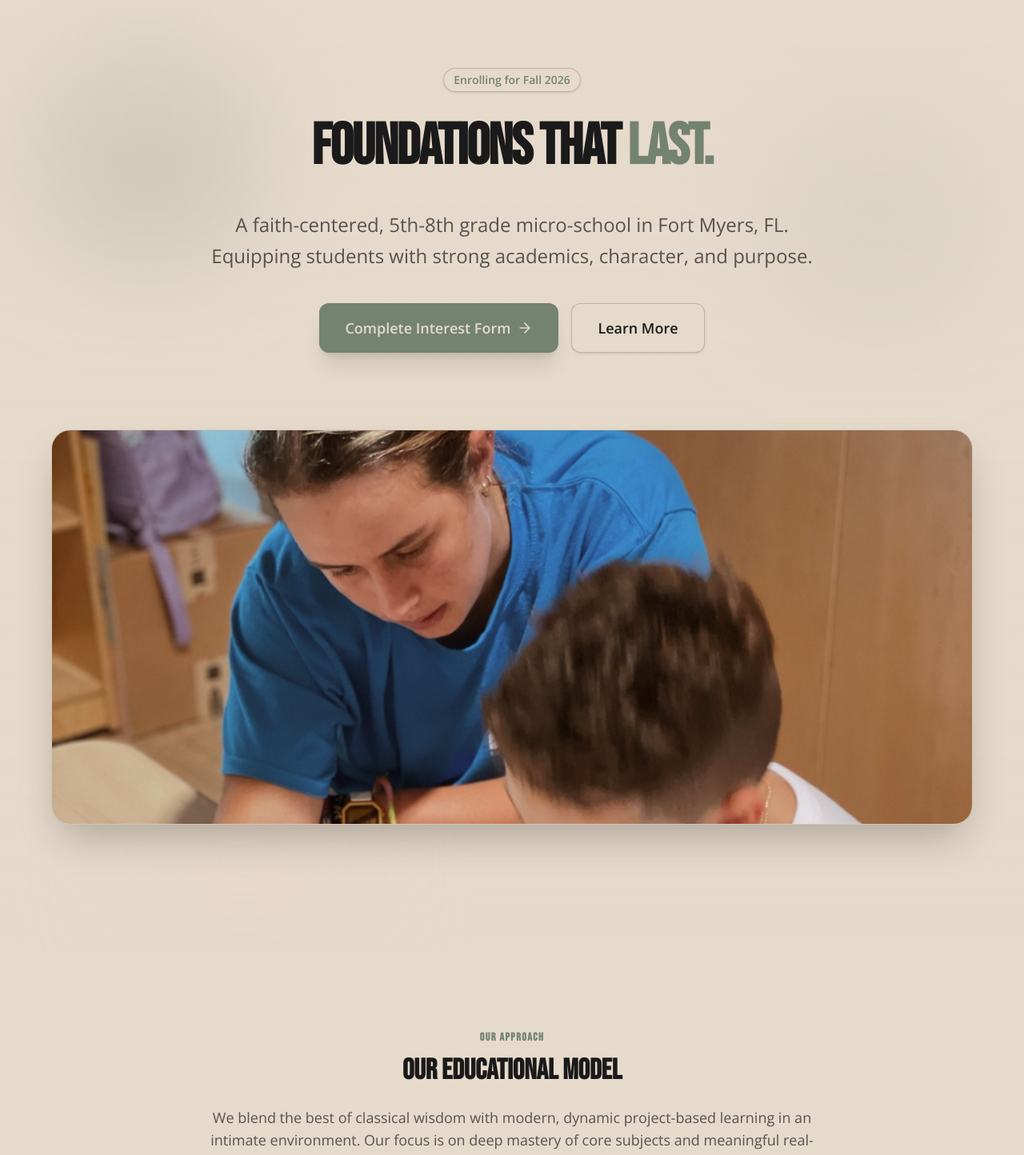
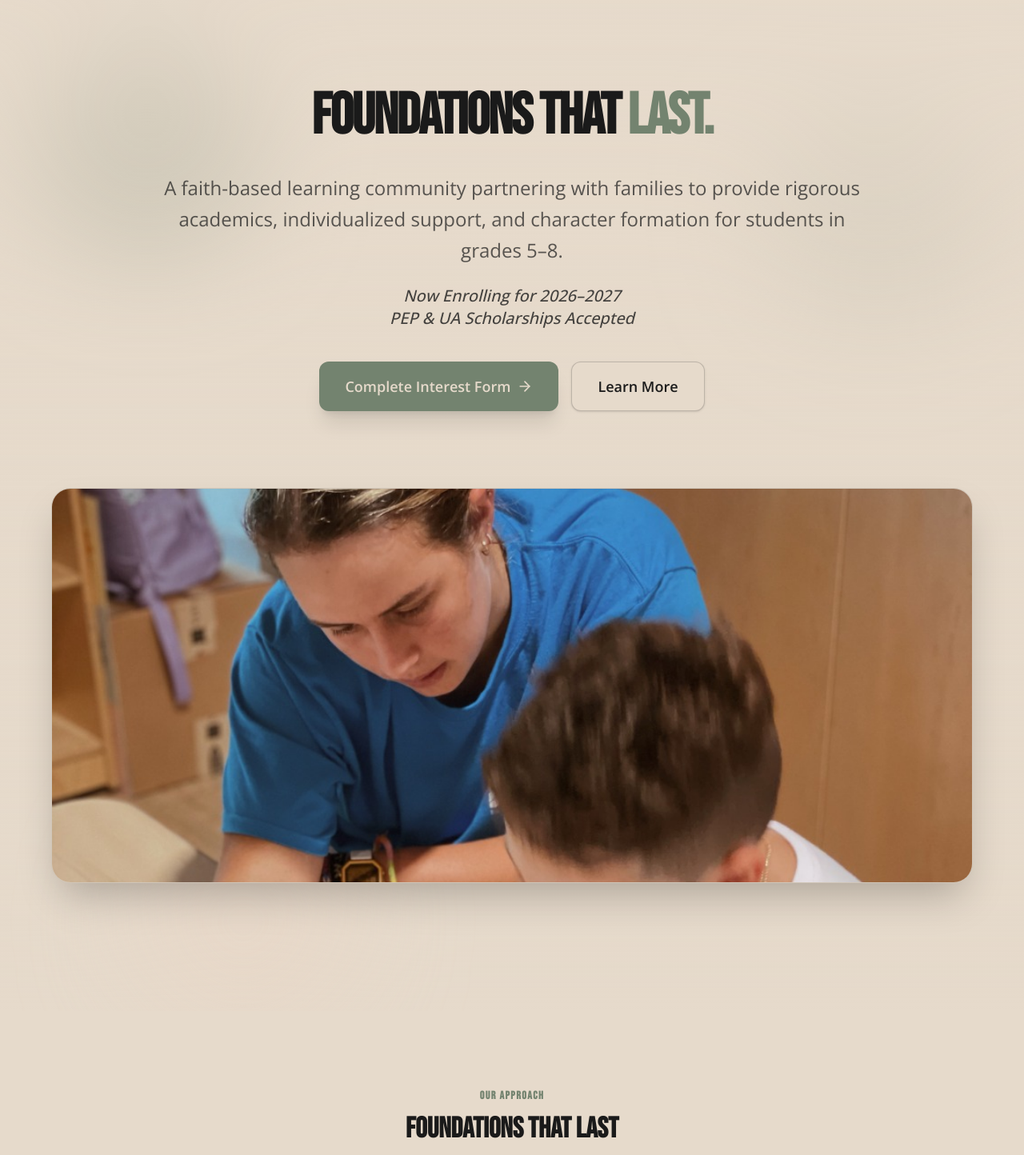
Before and after one commit to CephasInstitute/website, a Next.js app: page / in a window 1280 px wide. Shown: the part 140-1584 px from the top of the page at 80% size. Built offline with nearby package versions, Linux system fonts and the light colour scheme.

Commit message:
change header landing page

```diff
--- a/src/app/page.tsx
+++ b/src/app/page.tsx
@@ -52,15 +52,15 @@ export default function Home() {
 
         <div className="max-w-7xl mx-auto px-4 sm:px-6 lg:px-8 relative z-10">
           <div className="text-center max-w-4xl mx-auto">
-            <span className="inline-block py-1 px-3 rounded-full bg-brand-stone/80 border border-brand-charcoal/20 text-sm font-semibold text-[var(--color-brand-sage)] mb-6 shadow-sm">
-              Enrolling for Fall 2026
-            </span>
-            <h1 className="text-5xl md:text-6xl lg:text-7xl font-extrabold text-brand-charcoal tracking-tight leading-tight mb-8">
+            <h1 className="text-5xl md:text-6xl lg:text-7xl font-extrabold text-brand-charcoal tracking-tight leading-tight mb-6 mt-4">
               Foundations That <span className="text-[var(--color-brand-sage)]">Last.</span>
             </h1>
-            <p className="mt-4 text-xl md:text-2xl text-brand-charcoal/70 mb-10 leading-relaxed font-light">
-              A faith-centered, 5th-8th grade micro-school in Fort Myers, FL. <br className="hidden md:block" />
-              Equipping students with strong academics, character, and purpose.
+            <p className="text-xl md:text-2xl text-brand-charcoal/70 mb-6 leading-relaxed font-light">
+              A faith-based learning community partnering with families to provide rigorous academics, individualized support, and character formation for students in grades 5–8.
+            </p>
+            <p className="text-lg md:text-xl text-brand-charcoal/80 mb-10 italic font-medium">
+              Now Enrolling for 2026–2027 <br />
+              PEP & UA Scholarships Accepted
             </p>
             <div className="flex flex-col sm:flex-row justify-center gap-4">
               <button
@@ -90,13 +90,12 @@ export default function Home() {
         <div className="max-w-7xl mx-auto px-4 sm:px-6 lg:px-8">
           <div className="text-center max-w-3xl mx-auto mb-12">
             <h2 className="text-sm font-bold tracking-widest text-[var(--color-brand-sage)] uppercase mb-3">Our Approach</h2>
-            <h3 className="text-3xl md:text-4xl font-bold text-brand-charcoal mb-6">Our Educational Model</h3>
+            <h3 className="text-3xl md:text-4xl font-bold text-brand-charcoal mb-6">Foundations That Last</h3>
             <p className="text-lg text-brand-charcoal/70 mb-8">
-              We blend the best of classical wisdom with modern, dynamic project-based learning in an intimate environment.
-              Our focus is on deep mastery of core subjects and meaningful real-world application.
+              We believe education should do more than prepare students for the next test. Through strong academics, biblical truth, and meaningful mentorship, we help students develop the knowledge, wisdom, and character to live with purpose.
             </p>
             <Link href="/model" className="inline-flex items-center gap-2 bg-brand-charcoal text-brand-stone px-8 py-3 rounded-full font-medium transition-all shadow-md hover:shadow-lg hover:-translate-y-0.5">
-              Explore Our Model <ArrowRight className="h-5 w-5" />
+              Discover Our Approach <ArrowRight className="h-5 w-5" />
             </Link>
           </div>
         </div>
@@ -107,13 +106,12 @@ export default function Home() {
         <div className="max-w-7xl mx-auto px-4 sm:px-6 lg:px-8">
           <div className="text-center max-w-3xl mx-auto mb-12">
             <h2 className="text-sm font-bold tracking-widest text-[var(--color-brand-sage)] uppercase mb-3">About Us</h2>
-            <h3 className="text-3xl md:text-4xl font-bold text-brand-charcoal mb-6">Partnering with Families</h3>
+            <h3 className="text-3xl md:text-4xl font-bold text-brand-charcoal mb-6">Partnering With Families</h3>
             <p className="text-lg text-brand-charcoal/70 mb-8">
-              Founded by educators and community leaders who saw the need for a more intentional approach to learning.
-              We are building a team dedicated to guiding your child's academic and spiritual journey.
+              Many families are looking for an educational environment where students are known, challenged, and supported. Cephas was created to provide structured academics, individualized attention, and character development within a close-knit learning community.
             </p>
             <Link href="/about" className="inline-flex items-center gap-2 bg-brand-charcoal text-brand-stone px-8 py-3 rounded-full font-medium transition-all shadow-md hover:shadow-lg hover:-translate-y-0.5">
-              Meet the Team <ArrowRight className="h-5 w-5" />
+              Learn More About Cephas <ArrowRight className="h-5 w-5" />
             </Link>
           </div>
         </div>
```
